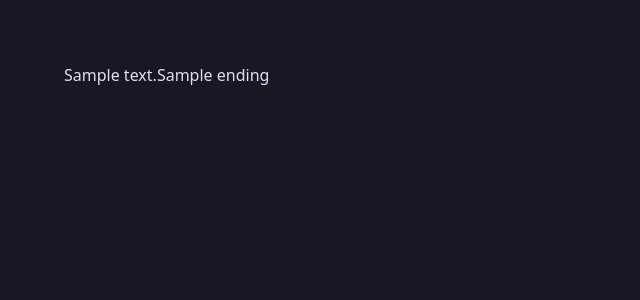
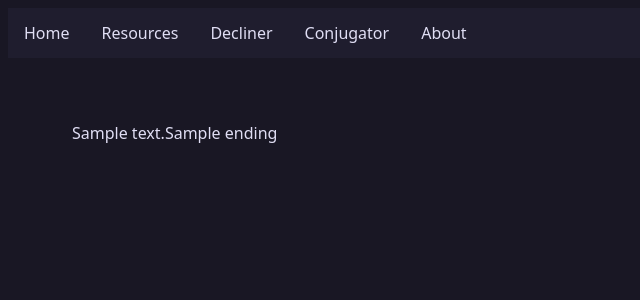
Before and after one commit to BrewingWeasel/lithuanian-learning-website, a Flask app: template templates/answer.html in a window 1280 px wide. Shown: the top 300 px of the page, without its empty margins (0-640 px from the left). Run offline with Flask 3, Linux system fonts and the light colour scheme; the template is opened without the code that fills it: most values are stand-ins (such as "Sample title", 1, 10 or a date in 2020).

Commit message:
feat: nav bar

```diff
--- a/analyze.py
+++ b/analyze.py
@@ -94,6 +94,10 @@ ENDINGS = {
     ],
 }
 
+ALL_ENDINGS = []
+for i in ENDINGS.values():
+    ALL_ENDINGS += i
+
 
 def analyze(text):
     doc = nlp(text)
@@ -114,5 +118,4 @@ def analyze(text):
         else:
             final_vals.append(
                 (token.text, "", token.lemma_, token.morph.get("Case")))
-    print(final_vals)
     return final_vals
--- a/static/css/main.css
+++ b/static/css/main.css
@@ -4,6 +4,31 @@ body {
   font-family: Pier Sans,ui-sans-serif,system-ui,-apple-system,BlinkMacSystemFont,Segoe UI,Roboto,Helvetica Neue,Arial,Noto Sans,sans-serif,"Apple Color Emoji","Segoe UI Emoji",Segoe UI Symbol,"Noto Color Emoji"
 }
 
+ul {
+  list-style-type: none;
+  margin: 0;
+  padding: 0;
+  overflow: hidden;
+  background-color: #1f1d2e;
+}
+
+li {
+  float: left;
+}
+
+li a {
+  display: block;
+  color: #e0def4;
+  text-align: center;
+  padding: 14px 16px;
+  text-decoration: none;
+}
+
+li a:hover {
+  background-color: #403d52;
+  color: #c4a7e7;
+  margin: -2px 0px 2px 0px;
+}
 
 h1 {
   background-color: ;
@@ -17,7 +42,7 @@ textarea {
   overflow: scroll;
   margin: 2em;
   color: #e0def4;
-  padding: 1em;
+  padding: 0.7em;
   border: solid;
   border-radius: 1em;
   border-color: #c4a7e7;
--- a/templates/answer.html
+++ b/templates/answer.html
@@ -1,11 +1,7 @@
-<!DOCTYPE html>
-<html lang="en">
-<head>
-    <meta charset="UTF-8">
-    <title>Answer Page!</title>
-    <link rel="stylesheet" href="{{ url_for('static', filename='css/main.css') }}">
-</head>
-<body class="word_area">
+{% extends "base.html" %}
+{% block title %}Lithuanian reader{% endblock %}
+{% block content %}
+<div class="word_area">
     {% for text, ending, lemma, case in words %}
     {% if text.startswith("\r\n") %}
     <br>
@@ -17,5 +13,5 @@
     {% endif %}
     {% endif %}
     {% endfor %}
-</body>
-</html>
+</div>
+{% endblock %}
--- /dev/null
+++ b/templates/base.html
@@ -0,0 +1,22 @@
+<!doctype html>
+<html>
+  <head>
+    {% block head %}
+    <link rel="stylesheet" href="{{ url_for('static', filename='css/main.css') }}">
+    <meta charset="UTF-8">
+    <title>{% block title %}{% endblock %}</title>
+    {% endblock %}
+  </head>
+  <body>
+    <div id="header">
+      <ul>
+        <li><a href="">Home</a></li>
+        <li><a href="resources">Resources</a></li>
+        <li><a href="wip">Decliner</a></li>
+        <li><a href="wip">Conjugator</a></li>
+        <li><a href="about">About</a></li>
+      </ul>
+    </div>
+    <div id="content">{% block content %}{% endblock %}</div>
+  </body>
+</html>
```
Also changed, not shown: templates/input.html (+4 -10 lines).
